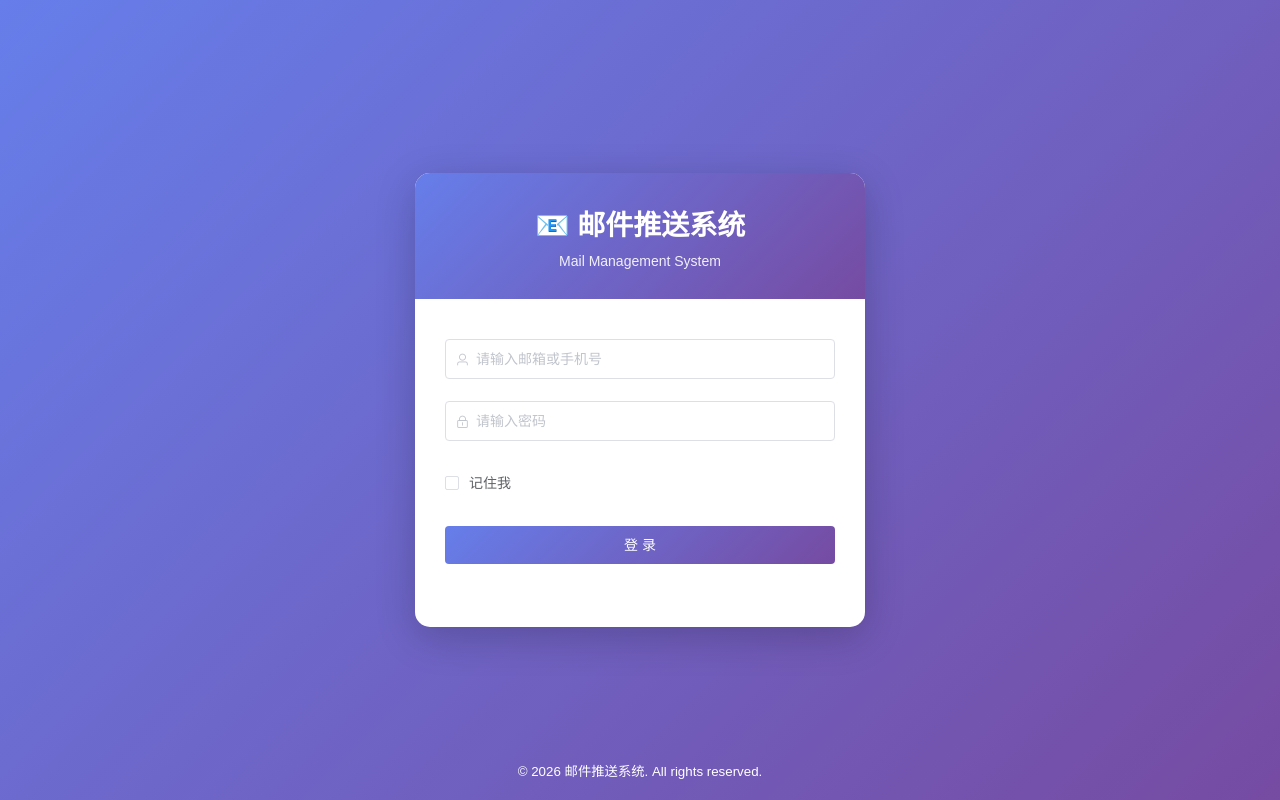
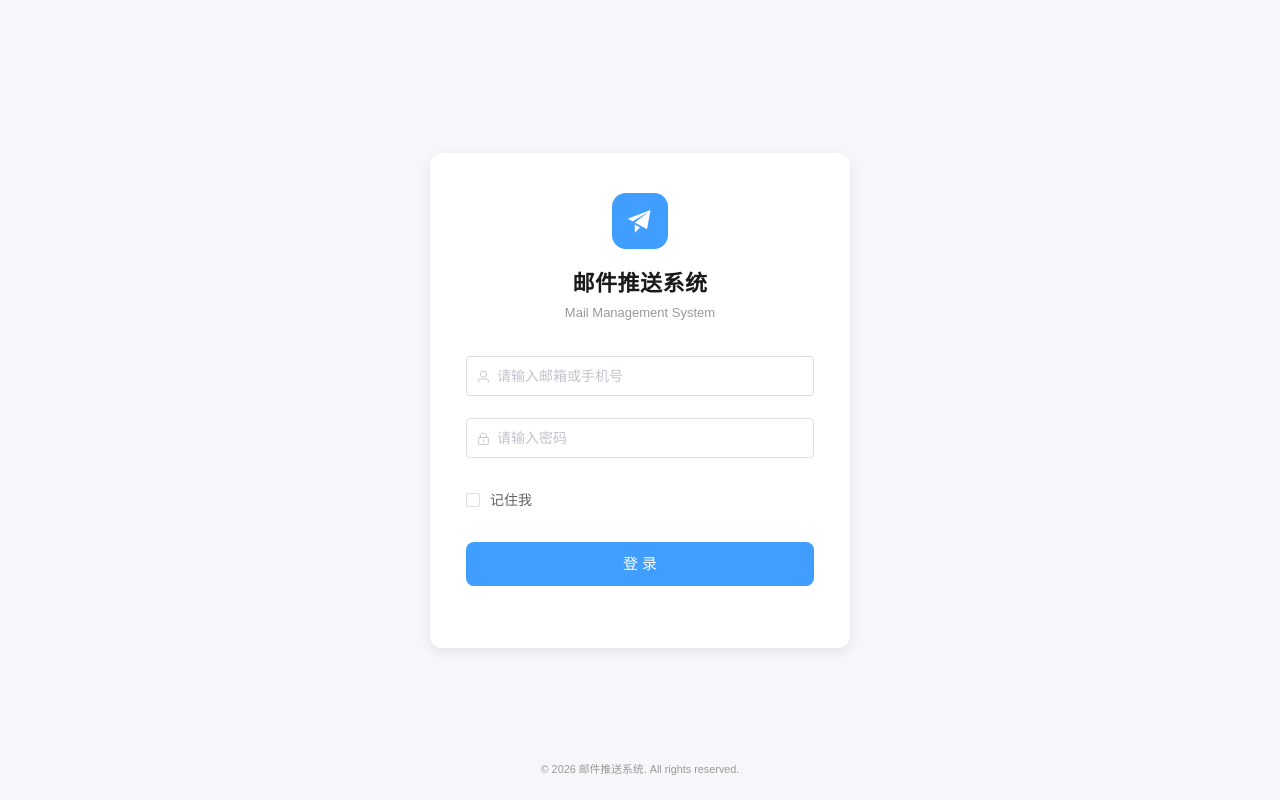
Before and after one commit to sunkolin/open-template, a Vue app in the folder frontend/: page /login in a window 1280 px wide. Built offline with nearby package versions, Linux system fonts and the light colour scheme.

Commit message:
优化登录页样式

```diff
--- a/frontend/src/views/login/index.vue
+++ b/frontend/src/views/login/index.vue
@@ -2,7 +2,10 @@
   <div class="login-container">
     <div class="login-card">
       <div class="login-header">
-        <h2>📧 邮件推送系统</h2>
+        <div class="logo-icon">
+          <i class="el-icon-s-promotion"></i>
+        </div>
+        <h2>邮件推送系统</h2>
         <p>Mail Management System</p>
       </div>
 
@@ -51,7 +54,7 @@
       </div>
     </div>
 
-    <div class="text-center mt-3 text-white">
+    <div class="text-center text-gray mt-4">
       <small>&copy; 2026 邮件推送系统. All rights reserved.</small>
     </div>
   </div>
@@ -127,7 +130,7 @@ export default {
 
 <style scoped>
 .login-container {
-  background: linear-gradient(135deg, #667eea 0%, #764ba2 100%);
+  background: #f5f7fa;
   min-height: 100vh;
   display: flex;
   flex-direction: column;
@@ -139,54 +142,73 @@ export default {
 }
 
 .login-card {
-  max-width: 450px;
+  max-width: 420px;
   width: 100%;
   background: white;
-  border-radius: 15px;
-  box-shadow: 0 10px 40px rgba(0, 0, 0, 0.2);
+  border-radius: 12px;
+  box-shadow: 0 4px 12px rgba(0, 0, 0, 0.08);
   overflow: hidden;
+  padding: 40px 36px;
 }
 
 .login-header {
-  background: linear-gradient(135deg, #667eea 0%, #764ba2 100%);
+  text-align: center;
+  margin-bottom: 36px;
+}
+
+.login-header .logo-icon {
+  width: 56px;
+  height: 56px;
+  background: #409EFF;
+  border-radius: 14px;
+  display: flex;
+  align-items: center;
+  justify-content: center;
   color: white;
-  padding: 30px;
-  text-align: center;
+  font-size: 28px;
+  margin: 0 auto 16px;
 }
 
 .login-header h2 {
   margin: 0;
-  font-size: 28px;
+  font-size: 22px;
   font-weight: 600;
+  color: #1a1a1a;
+  letter-spacing: 0.5px;
 }
 
 .login-header p {
-  margin: 10px 0 0 0;
-  opacity: 0.9;
-  font-size: 14px;
+  margin: 8px 0 0 0;
+  color: #999;
+  font-size: 13px;
 }
 
 .login-body {
-  padding: 40px 30px;
+  padding: 0;
 }
 
 .btn-login {
   width: 100%;
-  background: linear-gradient(135deg, #667eea 0%, #764ba2 100%);
+  background: #409EFF;
   border: none;
+  border-radius: 8px;
+  font-size: 15px;
+  font-weight: 500;
+  height: 44px;
 }
 
 .btn-login:hover {
-  transform: translateY(-2px);
-  box-shadow: 0 5px 15px rgba(102, 126, 234, 0.4);
+  background: #66b1ff;
+  transform: translateY(-1px);
+  box-shadow: 0 4px 12px rgba(64, 158, 255, 0.3);
 }
 
-.text-white {
-  color: white;
+.text-gray {
+  color: #999;
 }
 
-.mt-3 {
-  margin-top: 20px;
+.mt-4 {
+  margin-top: 24px;
 }
 
 .text-center {
@@ -196,9 +218,11 @@ export default {
 /* 版权信息固定在底部 */
 .login-container > .text-center {
   position: absolute;
-  bottom: 20px;
+  bottom: 24px;
   left: 0;
   right: 0;
   margin: 0;
+  font-size: 13px;
+  color: #999;
 }
 </style>
```
